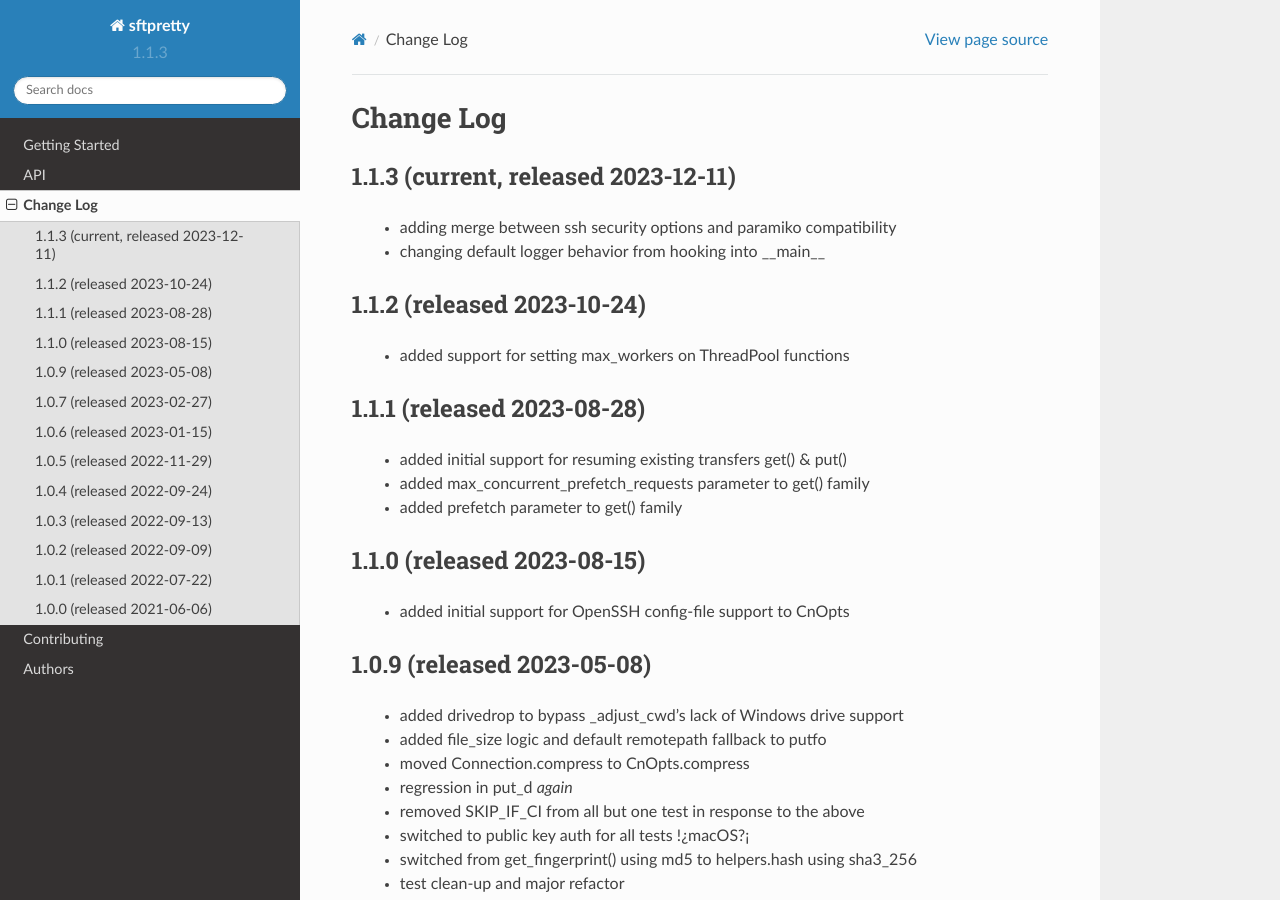
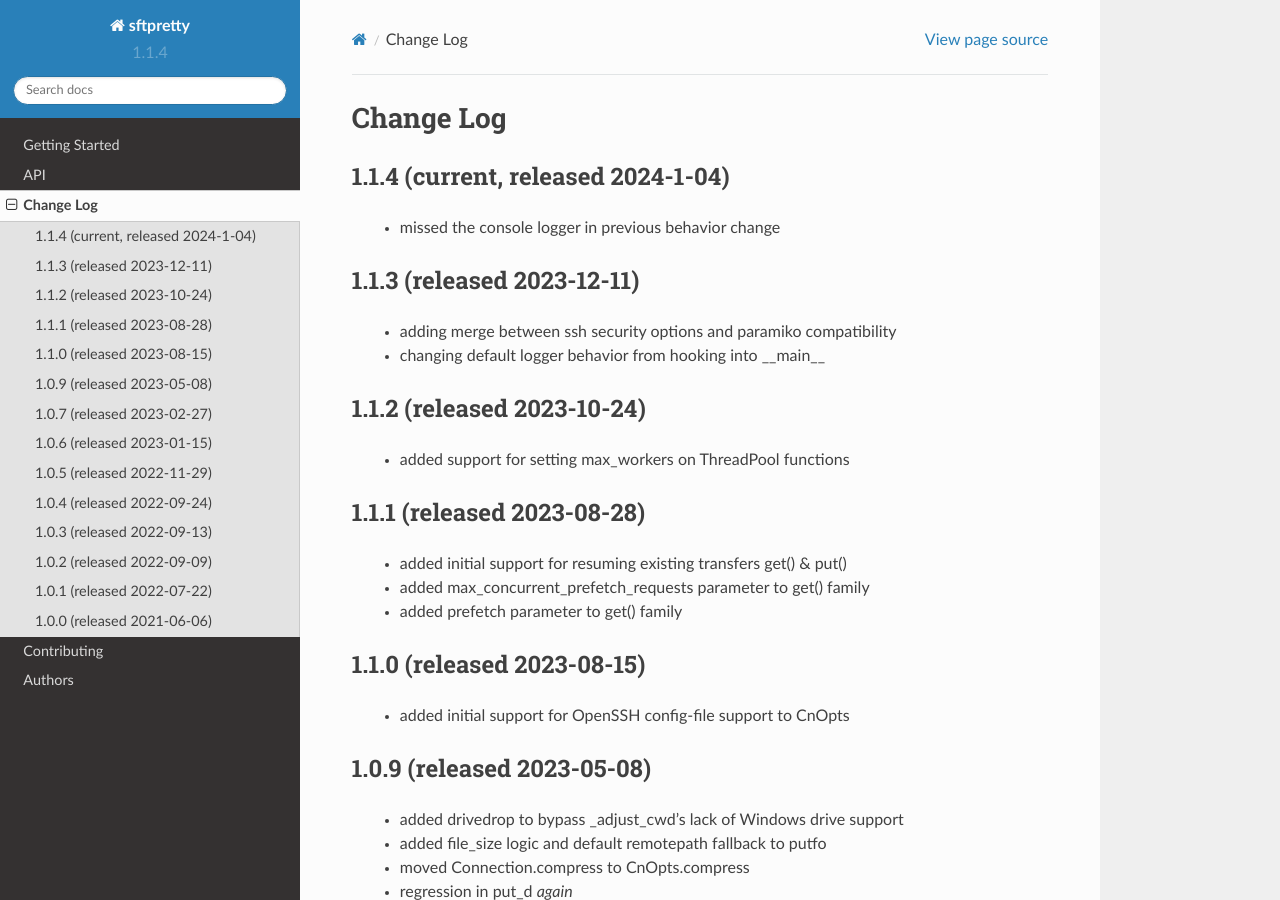
Before and after one commit to byteskeptical/sftpretty, a Sphinx documentation site: the page built from docs/changes.rst, in a window 1280 px wide and 900 px high. Built offline with Sphinx 7.4.7 and the Read the Docs theme 2.0.0, drawn with Linux system fonts in a browser that asks for light colours.

Commit message:
contributor addition, version bump

```diff
--- a/README.rst
+++ b/README.rst
@@ -78,7 +78,7 @@ Example
                    preserve_mtime=True, workers=6)
 
 
-    # Use OpenSSH format config for public key authentication. Configuration
+    # Use OpenSSH config for public key authentication. Configuration
     # connection values are prioritized when available. Credentials still need
     # to be provided. There may be a significant delta between your ssh program
     # and support for newer security option algorithms due to lagging support
--- a/docs/authors.rst
+++ b/docs/authors.rst
@@ -5,6 +5,7 @@
 
 Acknowledgment
 --------------
+    * PR #46 by ofiliojo
     * PR #19 by coreyhartley
     * PR #15 by RobertCochran
     * PR #12 by erans
--- a/docs/changes.rst
+++ b/docs/changes.rst
@@ -1,8 +1,12 @@
 Change Log
 ==========
 
-1.1.3 (current, released 2023-12-11)
-------------------------------------
+1.1.4 (current, released 2024-1-04)
+-----------------------------------
+    * missed the console logger in previous behavior change
+
+1.1.3 (released 2023-12-11)
+---------------------------
     * adding merge between ssh security options and paramiko compatibility
     * changing default logger behavior from hooking into __main__
 
--- a/docs/conf.py
+++ b/docs/conf.py
@@ -54,9 +54,9 @@ copyright = u'2020, byteskeptical'
 # built documents.
 #
 # The short X.Y version.
-version = '1.1.3'
+version = '1.1.4'
 # The full version, including alpha/beta/rc tags.
-release = '1.1.3'
+release = '1.1.4'
 
 # The language for content autogenerated by Sphinx. Refer to documentation
 # for a list of supported languages.
--- a/docs/index.rst
+++ b/docs/index.rst
@@ -78,7 +78,7 @@ Example
                    preserve_mtime=True, workers=6)
 
 
-    # Use OpenSSH format config for public key authentication. Configuration
+    # Use OpenSSH config for public key authentication. Configuration
     # connection values are prioritized when available. Credentials still need
     # to be provided. There may be a significant delta between your ssh program
     # and support for newer security option algorithms due to lagging support
--- a/setup.py
+++ b/setup.py
@@ -31,7 +31,7 @@ setup(
     packages=['sftpretty', ],
     platforms=['any'],
     url='https://github.com/byteskeptical/sftpretty',
-    version='1.1.3',
+    version='1.1.4',
     classifiers=[
         'Development Status :: 5 - Production/Stable',
         'License :: OSI Approved :: BSD License',
```
